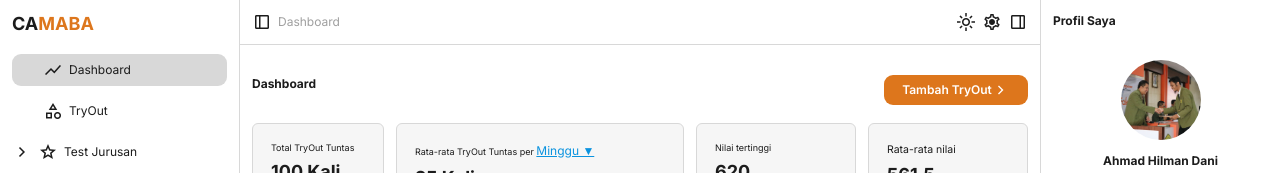
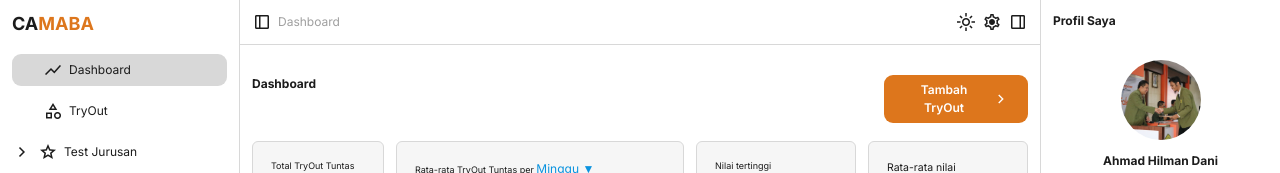
Before and after one commit to ahmadhilmandani/fe-idcamp24-challenge, a Vue app: page /dashboard in a window 1280 px wide. Shown: the top 173 px of the page. Built offline with nearby package versions, Linux system fonts and the light colour scheme; what v-calendar would draw is missing.

Commit message:
UPDATE button componen add a gap between element

```diff
--- a/src/components/global/ButtonComp.vue
+++ b/src/components/global/ButtonComp.vue
@@ -1,6 +1,6 @@
 <template>
   <button @click="handleClick" v-if="styleProp === 'fill'"
-    class="flex justify-center items-center rounded-xl w-full text-center px-6 py-2 font-semibold hover:opacity-75 transition-all"
+    class="flex justify-center items-center rounded-xl gap-2 w-full text-center px-6 py-2 font-semibold hover:opacity-75 transition-all"
     :class="typeProp === 'primary' ? 'bg-cust-orange text-white' :
       typeProp === 'secondary' ? 'bg-cust-orange-lighter text-cust-orange' :
         typeProp === 'danger' ? 'bg-cust-redish text-white' :
@@ -11,7 +11,7 @@
   </button>
 
   <button @click="handleClick" v-else-if="styleProp === 'outline'"
-    class="flex justify-center items-center rounded-xl w-full text-center px-6 py-2 border font-semibold" :class="typeProp === 'primary' ? 'bg-cust-orange' :
+    class="flex justify-center items-center rounded-xl gap-2 w-full text-center px-6 py-2 border font-semibold" :class="typeProp === 'primary' ? 'bg-cust-orange' :
       typeProp === 'secondary' ? 'border-cust-orange text-cust-orange hover:bg-cust-orange-lighter' :
         typeProp === 'danger' ? 'border-cust-redish text-cust-redish hover:bg-cust-redish-lighter' :
           typeProp === 'success' ? 'border-cust-green text-cust-green hover:bg-cust-green-lighter' :
@@ -22,7 +22,7 @@
   </button>
 
   <button @click="handleClick" v-else-if="styleProp === 'borderless'"
-    class="flex justify-center items-center rounded gap-2 text-cust-black w-full text-center p-2 font-semibold hover:font-bold transition-all">
+    class="flex justify-center items-center gap-2 text-cust-black w-full text-center p-2 font-semibold hover:font-bold transition-all">
     <slot></slot>
   </button>
 </template>
```
